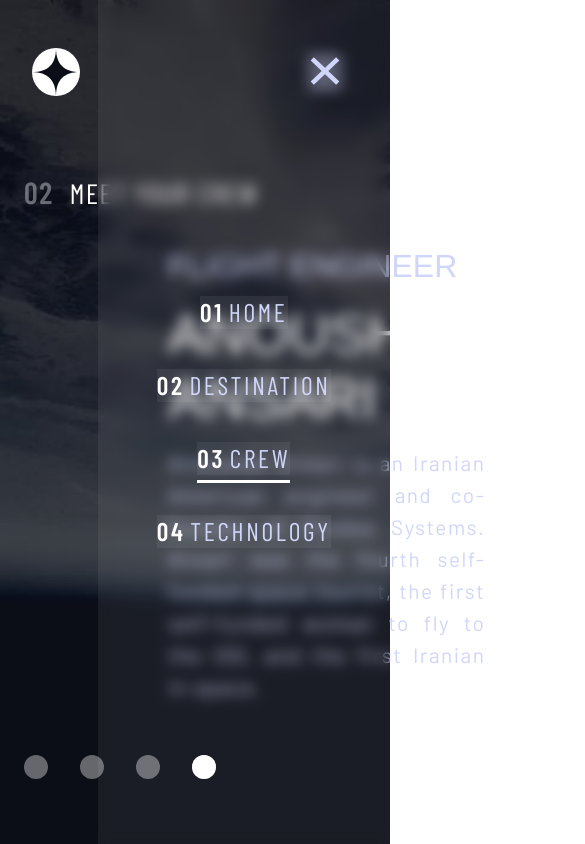
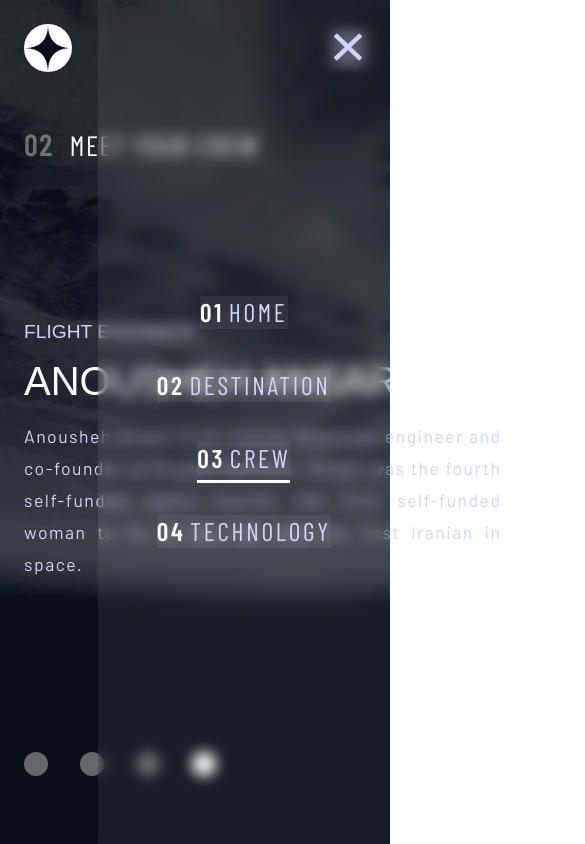
Before and after one commit to StalinAM/space-tourism, a Next.js app: page /crew/anousheh in a window 390 px wide. Shown: the top 844 px of the page, 585 px wide, since content can reach past the window. Built offline with nearby package versions, Linux system fonts and the light colour scheme; a web font is replaced by a local one.

Commit message:
add responsive design

```diff
--- a/app/crew/[id]/Person.module.css
+++ b/app/crew/[id]/Person.module.css
@@ -1,7 +1,7 @@
 .container {
   display: flex;
   flex-direction: column;
-  padding: 0 9rem;
+  padding: 0 4rem;
   text-align: start;
   gap: 1rem;
   grid-column: 1/2;
@@ -31,5 +31,29 @@
   grid-column: 2/3;
   grid-row: 2/4;
   transform: scale(1.2);
-  margin-left: 25%;
+  margin: 0 auto;
 }
+@media screen and (max-width: 1080px) {
+  .container {
+    padding: 0;
+  }
+  .planet_img {
+    transform: scale(0.9);
+  }
+}
+@media screen and (max-width: 768px) {
+  .planet_img {
+    grid-column: 1/2;
+    grid-row: 4/5;
+    transform: scale(0.6);
+  }
+  .container h1 {
+    font-size: 2.5rem;
+  }
+  .container h3 {
+    font-size: 1.2rem;
+  }
+  .container p{
+    font-size: 1.1rem;
+  }
+}
--- a/app/destination/Destination.module.css
+++ b/app/destination/Destination.module.css
@@ -1,5 +1,5 @@
 .background {
-  position: absolute;
+  position: fixed;
   top: 0;
   left: 0;
   width: 100%;
@@ -39,9 +39,9 @@
   grid-row: 2/3;
   display: flex;
   gap: 3rem;
-  margin-left: 9rem;
+  margin-left: 4rem;
 }
-.container li {
+.container_nav li {
   font-size: 1.65rem;
   color: var(--title);
   position: relative;
@@ -58,3 +58,38 @@
 .opacity {
   width: 100%;
 }
+@media screen and (max-width: 1080px) {
+  .container {
+    padding: 0 2rem;
+    column-gap: 1rem;
+  }
+  .container_nav {
+    gap: 1rem;
+    margin-left: 0;
+  }
+  .background {
+    background-image: url(/destination/background-destination-tablet.jpg);
+  }
+}
+@media screen and (max-width: 768px) {
+  .background {
+    background-image: url(/destination/background-destination-mobile.jpg);
+  }
+  .container {
+    grid-template-columns: 1fr;
+    grid-template-rows: 3rem 17rem 3rem 1fr;
+    padding: 1.5rem;
+    column-gap: 0;
+    row-gap: 2rem;
+    height: 100%;
+  }
+  .container_nav {
+    grid-column: 1/2;
+    grid-row: 3/4;
+  }
+}
+@media screen and (max-width: 480px) {
+  .container_nav li {
+    font-size: 1.5rem;
+  }
+}
--- a/app/destination/[id]/PlanetInfo.module.css
+++ b/app/destination/[id]/PlanetInfo.module.css
@@ -1,6 +1,5 @@
 .planet_img {
-  margin-top: 2rem;
-  margin-left: 9rem;
+  margin: auto;
   width: 30rem;
   height: 30rem;
   grid-column: 1/2;
@@ -9,7 +8,7 @@
 .container {
   display: flex;
   flex-direction: column;
-  padding: 0 9rem;
+  padding: 0 4rem;
   text-align: start;
   gap: 1rem;
 }
@@ -50,3 +49,32 @@
   font-size: 1.125rem;
   text-transform: none;
 }
+@media screen and (max-width: 1080px) {
+  .planet_img {
+    width: 20rem;
+    height: 20rem;
+  }
+  .container {
+    padding: 0;
+  }
+  .features p {
+    font-size: 1.65rem;
+  }
+}
+@media screen and (max-width: 768px) {
+  .container {
+    grid-column: 1/2;
+    grid-row: 4/5;
+    column-gap: 0;
+  }
+  .container h1 {
+    font-size: 5rem;
+  }
+  .planet_img {
+    width: 15rem;
+    height: 15rem;
+    grid-row: 2/3;
+  }
+}
+@media screen and (max-width: 480px) {
+}
--- a/app/technology/Technology.module.css
+++ b/app/technology/Technology.module.css
@@ -1,5 +1,5 @@
 .background {
-  position: absolute;
+  position: fixed;
   top: 0;
   left: 0;
   width: 100%;
@@ -11,7 +11,7 @@
 }
 .container {
   display: grid;
-  grid-template-columns: 8rem 40% auto;
+  grid-template-columns: 5rem 1fr 1fr;
   grid-template-rows: 3rem auto;
   height: var(--height_main);
   justify-items: start;
@@ -19,6 +19,7 @@
   align-items: center;
   row-gap: 1rem;
   padding: 0 5rem;
+  column-gap: 2.5rem;
 }
 .container h2 {
   font-size: 1.75rem;
@@ -82,3 +83,20 @@
 .color {
   color: #151414 !important;
 }
+@media screen and (max-width: 1080px) {
+  .container {
+    padding: 0 2rem;
+    column-gap: 1rem;
+  }
+  .background {
+    background-image: url(/technology/background-technology-tablet.jpg);
+  }
+}
+@media screen and (max-width: 768px) {
+  .container {
+    padding: 1.5rem;
+  }
+  .background {
+    background-image: url(/technology/background-technology-mobile.jpg);
+  }
+}
--- a/components/Header.module.css
+++ b/components/Header.module.css
@@ -117,6 +117,10 @@
     justify-content: center;
     gap: 2.5rem;
     background: rgba(255, 255, 255, 0.061);
+    z-index: 15;
+  }
+  .container_nav {
+    padding: 1.5rem;
   }
   .item {
     display: block;
@@ -130,8 +134,8 @@
   .close {
     display: block;
     position: absolute;
-    top: 3.5rem;
-    right: 3.1rem;
+    top: 2rem;
+    right: 1.7rem;
     cursor: pointer;
   }
   .open {
--- a/styles/globals.css
+++ b/styles/globals.css
@@ -38,3 +38,8 @@ button {
   border: none;
   outline: none;
 }
+@media screen and (max-width: 768px) {
+  body {
+    overflow-y: scroll;
+  }
+}
```
Also changed, not shown: app/technology/[id]/Tech.module.css (+12 -3 lines).
